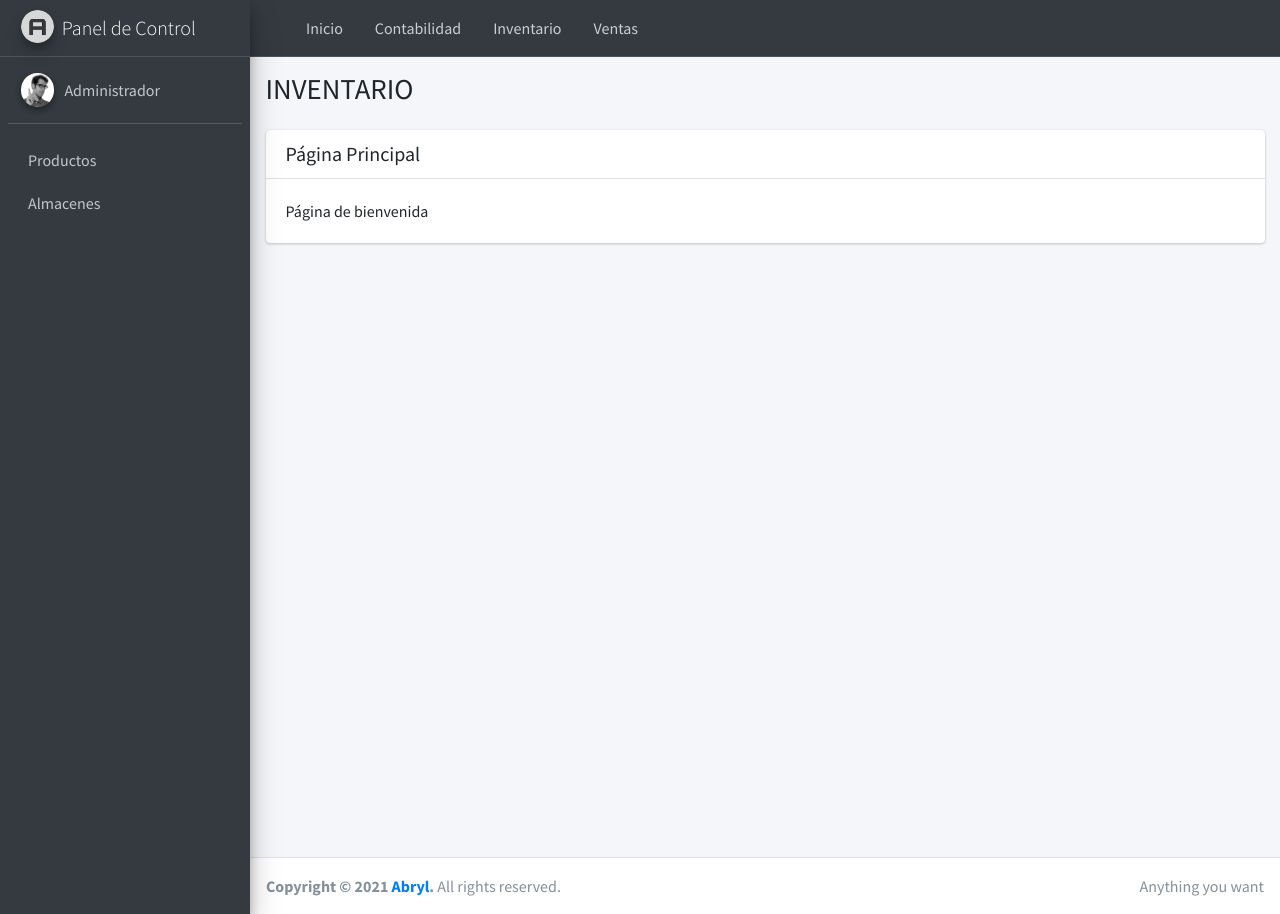
After one commit to CarlosAdrianLabra/ExcaliburAbryl, a Django app: template templates/inventarios/productos/principal.html in a window 1280 px wide. The commit adds this page. Run offline with Django 3.2, Linux system fonts and the light colour scheme; the template is opened without the code that fills it, so the values that code supplies are empty; some libraries are stand-ins or nearby versions.

Commit message:
Actualizando archivo base.html
Holi

```diff
--- a/ExcaliburAbryl/urls.py
+++ b/ExcaliburAbryl/urls.py
@@ -16,6 +16,7 @@ Including another URLconf
 from django.contrib import admin
 from django.urls import path, re_path, include
 
+
 urlpatterns = [
     path('admin/', admin.site.urls),
 
@@ -25,6 +26,6 @@ urlpatterns = [
     #URLS - APPLICATIONS.INVENTARIOS
     re_path('', include('applications.inventarios.urls')),
 
-    #URLS - APPLICATIONS.INVENTARIOS
+    #URLS - APPLICATIONS.VENTAS
 
 ]
--- a/applications/inventarios/urls.py
+++ b/applications/inventarios/urls.py
@@ -4,8 +4,9 @@ from django.urls import path
 # Import views
 from . import views
 
-app_name = "inventarios_app"
+app_name = "inventarios"
 
 urlpatterns = [
-    path('registrar-nuevo-producto/', views.NuevoProducto.as_view(), name='rnp'),
+    path('registrar-nuevo-producto/', views.NuevoProducto.as_view(), name='registro_producto'),
+    path('inventario/', views.PaginaPrincipal.as_view(), name='principal'),
 ]
--- a/templates/common/base.html
+++ b/templates/common/base.html
@@ -17,66 +17,33 @@
     <div class="wrapper">
 
         <!-- Navbar -->
-        <nav class="main-header navbar navbar-expand navbar-white navbar-light">
+        <nav class="main-header navbar navbar-expand navbar-dark">
             <!-- Left navbar links -->
             <ul class="navbar-nav">
                 <li class="nav-item">
                     <a class="nav-link" data-widget="pushmenu" href="#" role="button"><i class="fas fa-bars"></i></a>
                 </li>
                 <li class="nav-item d-none d-sm-inline-block">
-                <a href="#" class="nav-link">Home</a>
+                    <a href="#" class="nav-link">Inicio</a>
                 </li>
                 <li class="nav-item d-none d-sm-inline-block">
-                <a href="/registrar-nuevo-producto" class="nav-link">Inventario</a>
+                    <a href="#" class="nav-link">Contabilidad</a>
                 </li>
-            </ul>
-
-            <!-- Right navbar links -->
-            <ul class="navbar-nav ml-auto">
-
-            <li class="nav-item">
-                <a class="nav-link" data-widget="fullscreen" href="#" role="button">
-                <i class="fas fa-expand-arrows-alt"></i>
-                </a>
+                <li class="nav-item d-none d-sm-inline-block">
+                    <a href="/inventario" class="nav-link">Inventario</a>
+                </li>
+                <li class="nav-item d-none d-sm-inline-block">
+                    <a href="#" class="nav-link">Ventas</a>
                 </li>
             </ul>
         </nav>
         <!-- /.navbar -->
 
-<!-- Main Sidebar Container -->
-<aside class="main-sidebar sidebar-dark-primary elevation-4">
-    <!-- Brand Logo -->
-    <a href="http://127.0.0.1:8000/admin" class="brand-link">
-        <img src="{% static 'img/AdminLTELogo.png' %}" alt="AdminLTE Logo" class="brand-image img-circle elevation-3" style="opacity: .8">
-        <span class="brand-text font-weight-light">Panel de Control</span>
-    </a>
+        {% block sidebarlinks %}
+        {% endblock sidebarlinks %}
 
-    <!-- Sidebar -->
-    <div class="sidebar">
-        <!-- Sidebar user panel (optional) -->
-        <div class="user-panel mt-3 pb-3 mb-3 d-flex">
-        <div class="image">
-            <img src="{% static 'img/user2-160x160.jpg' %}" class="img-circle elevation-2" alt="User Image">
-        </div>
-        <div class="info">
-            <a href="http://127.0.0.1:8000/admin" class="d-block">Administrador</a>
-        </div>
-        </div>
-
-        {% block Sidebarcontent %}
-
-        {% endblock Sidebarcontent %}
-
-
-    </div>
-    <!-- /.sidebar -->
-</aside>
-
-
-
-        {% block MainContent %}
-
-        {% endblock MainContent %}
+        {% block content %}
+        {% endblock content %}
 
         <!-- Main Footer -->
         <footer class="main-footer">
@@ -89,6 +56,7 @@
     </div>
     <!-- ./wrapper -->
 
+
 <!-- REQUIRED SCRIPTS -->
 
 <!-- jQuery -->
--- a/templates/inventarios/index.html
+++ /dev/null
@@ -1,3 +0,0 @@
-<html>
-    <p>Probando Elias</p>
-    </html>
--- /dev/null
+++ b/templates/inventarios/productos/common/links.html
@@ -0,0 +1,64 @@
+{% load static %}
+
+<!-- Main Sidebar Container -->
+<aside class="main-sidebar sidebar-dark-primary elevation-4">
+    <!-- Brand Logo -->
+    <a href="http://127.0.0.1:8000/admin" class="brand-link">
+        <img src="{% static 'img/AdminLTELogo.png' %}" alt="AdminLTE Logo" class="brand-image img-circle elevation-3" style="opacity: .8">
+        <span class="brand-text font-weight-light">Panel de Control</span>
+    </a>
+
+    <!-- Sidebar -->
+    <div class="sidebar">
+
+        <!-- Sidebar user panel (optional) -->
+        <div class="user-panel mt-3 pb-3 mb-3 d-flex">
+            <div class="image">
+                <img src="{% static 'img/user2-160x160.jpg' %}" class="img-circle elevation-2" alt="User Image">
+            </div>
+            <div class="info">
+                <a href="http://127.0.0.1:8000/admin" class="d-block">Administrador</a>
+            </div>
+        </div>
+
+        <!-- Sidebar links -->
+        <nav class="mt-2">
+            <ul class="nav nav-pills nav-sidebar flex-column" data-widget="treeview" role="menu" data-accordion="false">
+
+                <li class="nav-item menu">
+                    <a href="#" class="nav-link">
+                        <i class="nav-icon fas fa-tachometer-alt"></i><p>Productos<i class="right fas fa-angle-left"></i></p>
+                    </a>
+                    <ul class="nav nav-treeview">
+                        <li class="nav-item">
+                            <a href="/registrar-nuevo-producto" class="nav-link">
+                                <i class="far nav-icon"></i>
+                                <p>Crear producto <span class="right badge badge-danger">Sirve</span></p>
+                            </a>
+                        </li>
+                        <li class="nav-item">
+                            <a href="#" class="nav-link">
+                                <i class="far nav-icon"></i>
+                                <p>Actualizar producto</p>
+                            </a>
+                        </li>
+                        <li class="nav-item">
+                            <a href="#" class="nav-link">
+                                <i class="far nav-icon"></i>
+                                <p>Eliminar producto</p>
+                            </a>
+                        </li>
+                    </ul>
+                </li>
+
+                <li class="nav-item">
+                    <a href="#" class="nav-link">
+                        <i class="nav-icon fas fa-th"></i><p>Almacenes</p>
+                    </a>
+                </li>
+
+            </ul>
+        </nav>
+    </div>
+    <!-- /.sidebar -->
+</aside>
--- /dev/null
+++ b/templates/inventarios/productos/principal.html
@@ -0,0 +1,49 @@
+{% extends 'common/base.html' %}
+{% load static %}
+
+{% block titulo %}<title>Inventario</title>{% endblock titulo %}
+
+{% block sidebarlinks %}
+{% include 'inventarios/productos/common/links.html' %}
+{% endblock sidebarlinks %}
+
+{% block content %}
+<!-- Content Wrapper. Contains page content -->
+<div class="content-wrapper">
+
+    <!-- Content Header (Page header) -->
+    <div class="content-header">
+        <div class="container-fluid">
+            <div class="row mb-2">
+                <div class="col-sm-6"><h1 class="m-0">INVENTARIO</h1></div>
+            </div>
+        </div>
+    </div>
+    <!-- /.content-header -->
+
+    <!-- Main content -->
+    <div class="content">
+        <div class="container-fluid">
+
+            <div class="row">
+                <div class="col-12">
+                    <div class="card">
+                        <div class="card-header">
+                            <h5 class="m-0">Página Principal</h5>
+                        </div>
+                        <div class="card-body">
+                            <p class="card-text">
+                                Página de bienvenida
+                            </p>
+                        </div>
+                    </div>
+                </div>
+            </div>
+
+        </div>
+    </div>
+    <!-- /.content -->
+
+</div>
+<!-- /.content-wrapper -->
+{% endblock content %}
```
Also changed, not shown: applications/inventarios/views.py (+9 -2 lines), templates/inventarios/productos/registrar-nuevo-producto.html (+18 -66 lines). Lines whose indentation alone changed are shown as unchanged.
